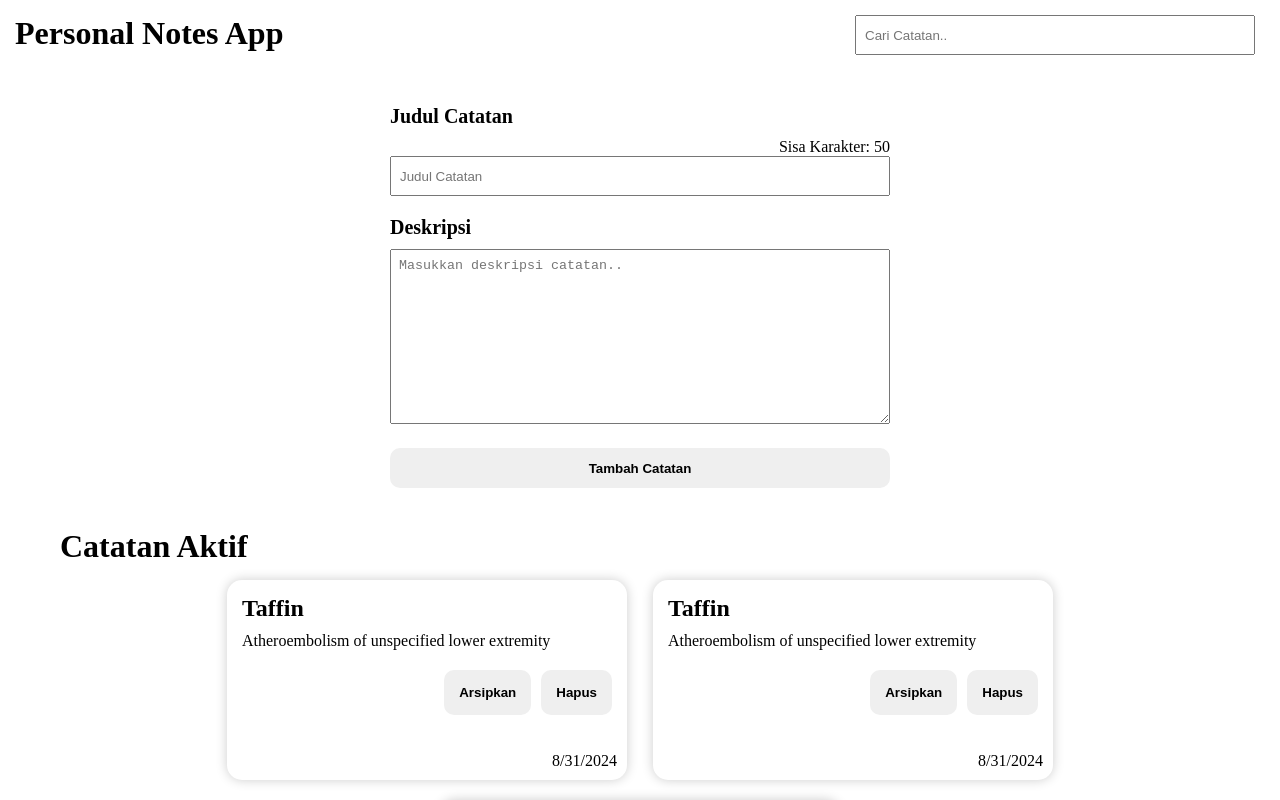
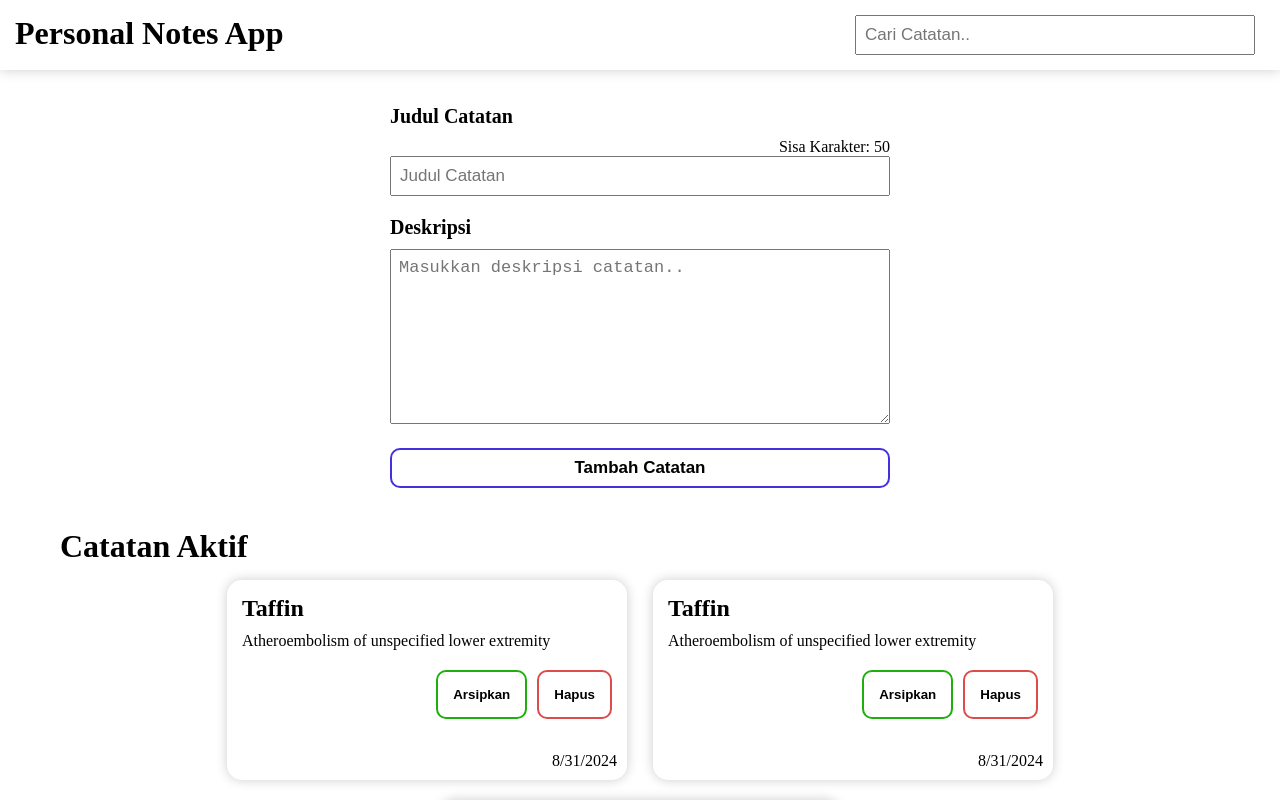
Before and after one commit to Refanz/personal-notes-app, a React (Vite) app: page / in a window 1280 px wide. Shown: the top 800 px of the page. Built offline with nearby package versions, Linux system fonts and the light colour scheme.

Commit message:
design ui

```diff
--- a/src/assets/css/card.css
+++ b/src/assets/css/card.css
@@ -42,23 +42,31 @@
 .note-card .note-card-action #btn-delete-note, #btn-archived-note {
     min-height: 35px;
     padding: 15px;
+    background: white;
     cursor: pointer;
     border-radius: 10px;
     font-weight: bold;
 }
 
 .note-card-action #btn-delete-note {
-    border: 0;
+    border: 2px solid #de4b4b;
 }
 
-.note-card-action #btn-delete-note:hover, #btn-archived-note:hover  {
-    background: rgb(0, 0, 0, 0.2);
+
+.note-card-action #btn-archived-note {
+    border: 2px solid #1eaf0c;
 }
 
-.note-card-action #btn-archived-note {
-    border: 0;
+.note-card-action #btn-delete-note:hover  {
+    background: #de4b4b;
+    color: white;
+}
 
+.note-card-action #btn-archived-note:hover  {
+    background: #1eaf0c;
+    color: white;
 }
+
 
 .note-card .note-card-date {
     position: absolute;
--- a/src/assets/css/header.css
+++ b/src/assets/css/header.css
@@ -1,3 +1,10 @@
+.navbar {
+    box-shadow: 0 0 12px 0 rgba(0, 0, 0, 0.2);
+    position: sticky;
+    z-index: 1000;
+    top: 0;
+}
+
 .note-header {
     display: flex;
     padding: 15px;
@@ -10,6 +17,7 @@
 .note-header-search input {
     min-height: 40px;
     min-width: 400px;
+    font-size: 17px;
     padding: 8px;
     margin-right: 10px;
 }
--- a/src/assets/css/note-input.css
+++ b/src/assets/css/note-input.css
@@ -11,6 +11,7 @@
 
 .note-input .input-title input, .input-body textarea, .note-input button {
     width: 100%;
+    font-size: 17px;
 }
 
 .input-title-label, .input-body-label {
@@ -35,12 +36,14 @@
 
 .note-input button {
     min-height: 40px;
-    border: 0;
+    background: white;
+    border: 2px solid #4330e0;
     font-weight: bold;
     cursor: pointer;
     border-radius: 10px;
 }
 
 .note-input button:hover {
-    background: rgb(0, 0, 0, 0.2);
+    background: #4330e0;
+    color: white;
 }
```
